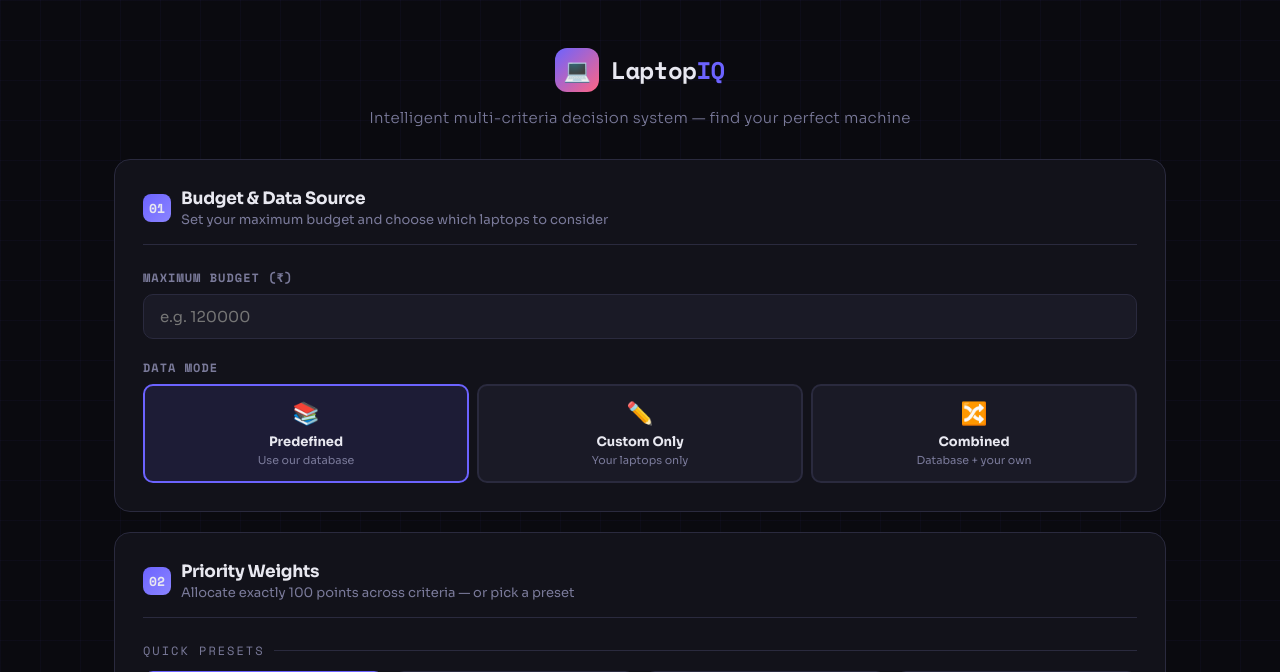
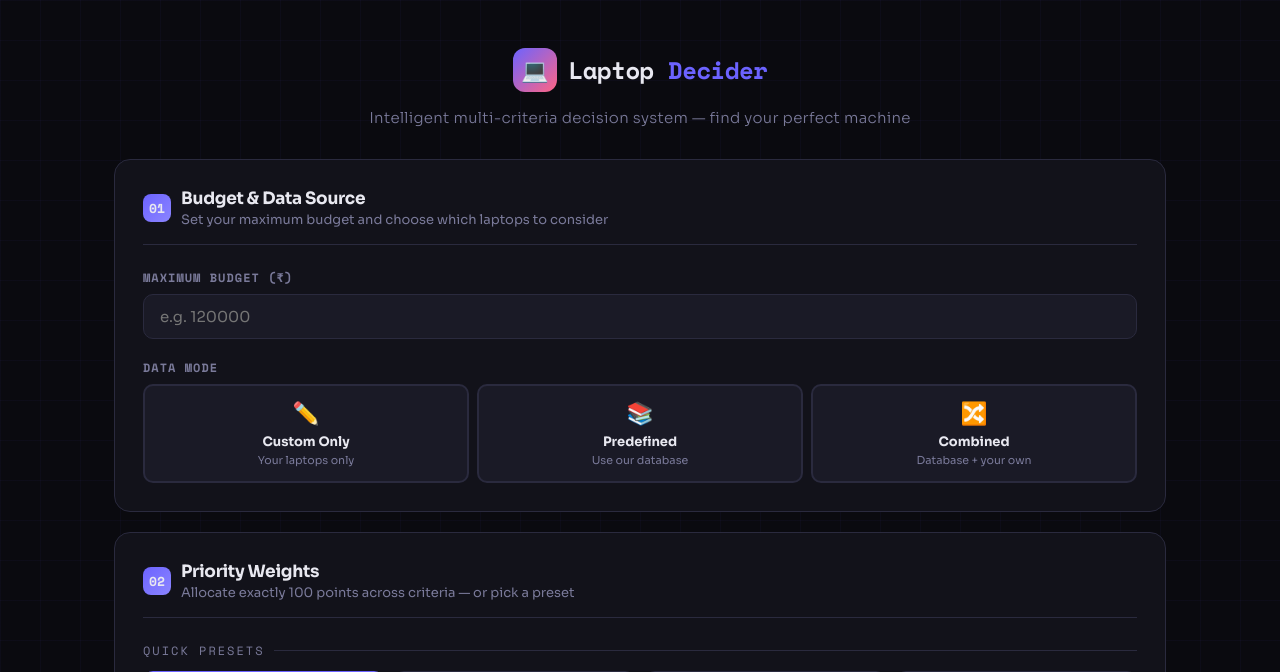
Before and after one commit to Abhishek-Suresh-MK/prediction-system, a Flask app: page / in a window 1280 px wide. Shown: the top 672 px of the page. Run offline with Flask 3, Linux system fonts and the light colour scheme.

Commit message:
removed predefined tab being active

```diff
--- a/Source_Code/templates/index.html
+++ b/Source_Code/templates/index.html
@@ -3,7 +3,7 @@
 <head>
 <meta charset="UTF-8">
 <meta name="viewport" content="width=device-width, initial-scale=1.0">
-<title>LaptopIQ — Smart Decision System</title>
+<title>Laptop Decider — Smart Decision System</title>
 <link rel="preconnect" href="https://fonts.googleapis.com">
 <link href="https://fonts.googleapis.com/css2?family=Space+Mono:wght@400;700&family=Sora:wght@300;400;600;700;800&display=swap" rel="stylesheet">
 <style>
@@ -276,6 +276,7 @@ header p {
 }
 
 input[type="range"] {
+  appearance: none;
   -webkit-appearance: none;
   width: 100%;
   height: 6px;
@@ -832,7 +833,7 @@ input[type="range"]::-webkit-slider-thumb:hover {
   <header>
     <div class="logo">
       <div class="logo-icon">💻</div>
-      <div class="logo-text">Laptop<span>IQ</span></div>
+      <div class="logo-text">Laptop<span> Decider</span></div>
     </div>
     <p>Intelligent multi-criteria decision system — find your perfect machine</p>
   </header>
@@ -860,15 +861,15 @@ input[type="range"]::-webkit-slider-thumb:hover {
       <div class="input-group" style="margin-bottom: 0;">
         <label>Data Mode</label>
         <div class="mode-tabs">
-          <div class="mode-tab active" data-mode="predefined">
-            <div class="mode-icon">📚</div>
-            <div class="mode-label">Predefined</div>
-            <div class="mode-desc">Use our database</div>
-          </div>
           <div class="mode-tab" data-mode="custom">
             <div class="mode-icon">✏️</div>
             <div class="mode-label">Custom Only</div>
             <div class="mode-desc">Your laptops only</div>
+          </div>
+          <div class="mode-tab" data-mode="predefined">
+            <div class="mode-icon">📚</div>
+            <div class="mode-label">Predefined</div>
+            <div class="mode-desc">Use our database</div>
           </div>
           <div class="mode-tab" data-mode="combined">
             <div class="mode-icon">🔀</div>
```
